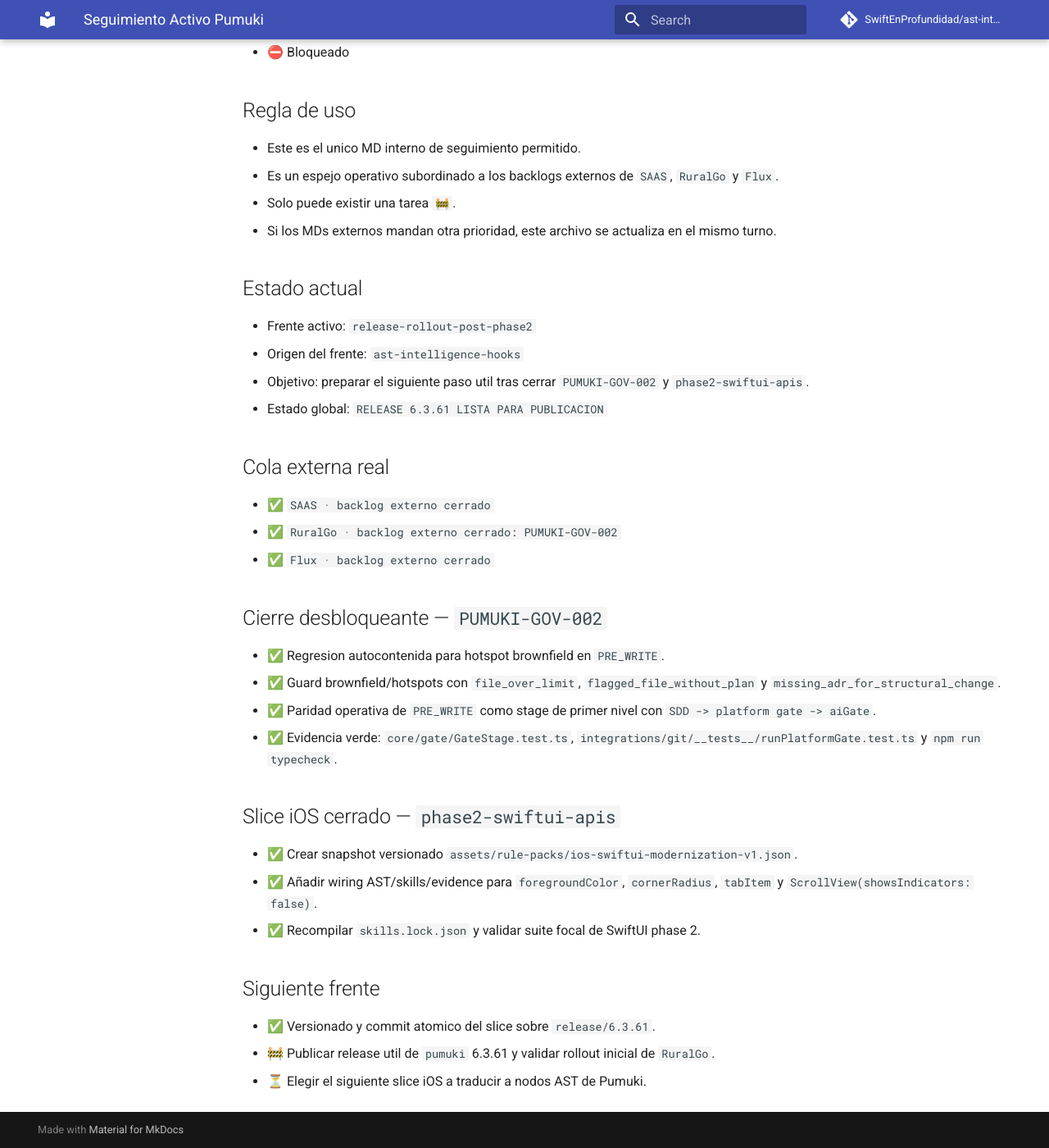
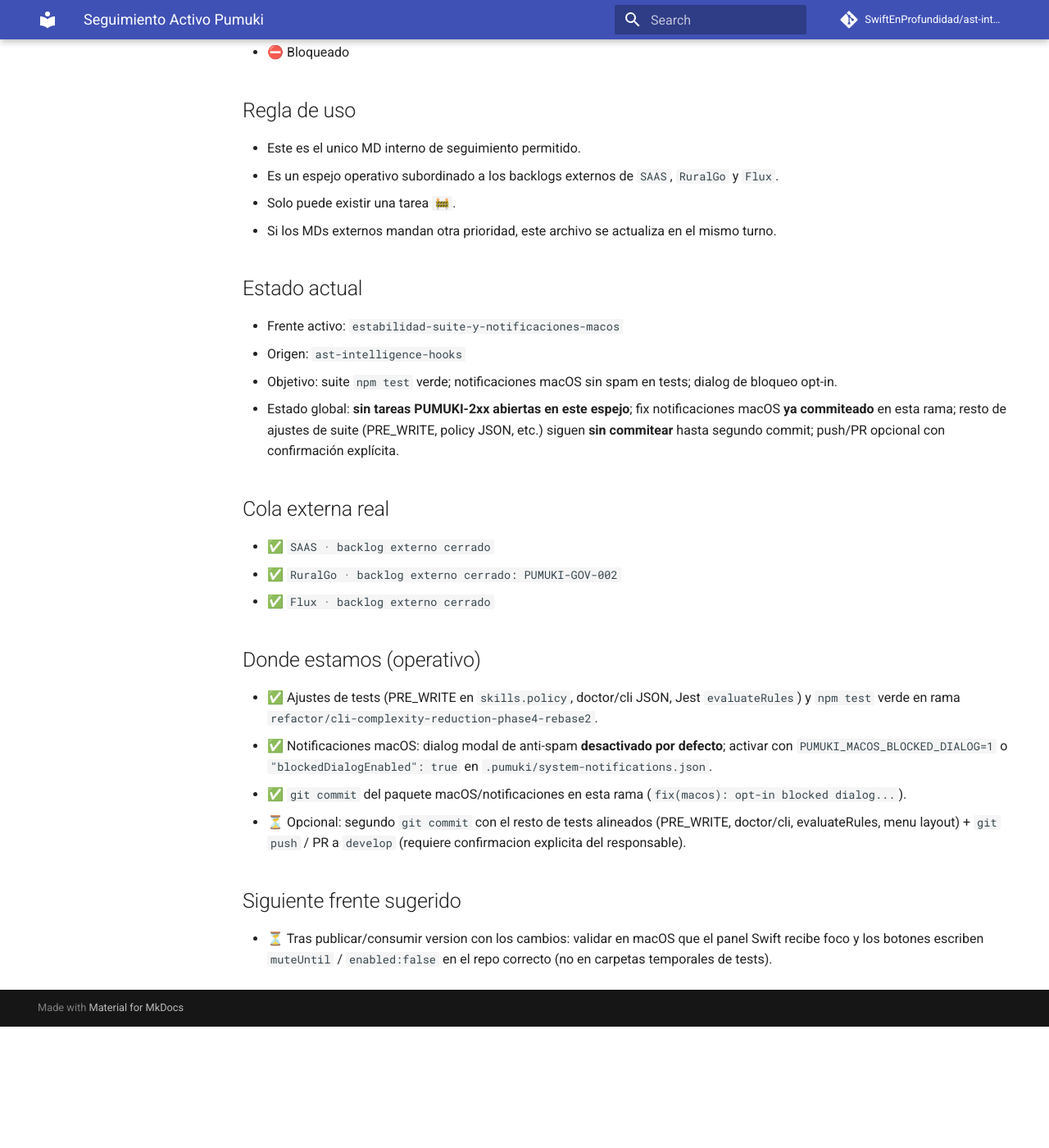
Before and after one commit to SwiftEnProfundidad/ast-intelligence-hooks, an MkDocs documentation site: the page built from docs/tracking/plan-activo-de-trabajo.md, in a window 1280 px wide and 1400 px high, scrolled down 328 px. Shown: the whole window at 82% size. Built offline with MkDocs 1.6.1 and Material for MkDocs 9.7.7, drawn with Linux system fonts in a browser that asks for light colours; comment, search, counter and statistics services are not loaded; after the commit the page ends 1580 px from its top, so only the background shows below that.

Commit message:
docs(tracking): sync active plan with macOS notifications opt-in

```diff
--- a/docs/tracking/plan-activo-de-trabajo.md
+++ b/docs/tracking/plan-activo-de-trabajo.md
@@ -16,10 +16,10 @@
 
 ## Estado actual
 
-- Frente activo: `release-rollout-post-phase2`
-- Origen del frente: `ast-intelligence-hooks`
-- Objetivo: preparar el siguiente paso util tras cerrar `PUMUKI-GOV-002` y `phase2-swiftui-apis`.
-- Estado global: `RELEASE 6.3.61 LISTA PARA PUBLICACION`
+- Frente activo: `estabilidad-suite-y-notificaciones-macos`
+- Origen: `ast-intelligence-hooks`
+- Objetivo: suite `npm test` verde; notificaciones macOS sin spam en tests; dialog de bloqueo opt-in.
+- Estado global: **sin tareas PUMUKI-2xx abiertas en este espejo**; fix notificaciones macOS **ya commiteado** en esta rama; resto de ajustes de suite (PRE_WRITE, policy JSON, etc.) siguen **sin commitear** hasta segundo commit; push/PR opcional con confirmación explícita.
 
 ## Cola externa real
 
@@ -27,21 +27,13 @@
 - ✅ `RuralGo · backlog externo cerrado: PUMUKI-GOV-002`
 - ✅ `Flux · backlog externo cerrado`
 
-## Cierre desbloqueante — `PUMUKI-GOV-002`
+## Donde estamos (operativo)
 
-- ✅ Regresion autocontenida para hotspot brownfield en `PRE_WRITE`.
-- ✅ Guard brownfield/hotspots con `file_over_limit`, `flagged_file_without_plan` y `missing_adr_for_structural_change`.
-- ✅ Paridad operativa de `PRE_WRITE` como stage de primer nivel con `SDD -> platform gate -> aiGate`.
-- ✅ Evidencia verde: `core/gate/GateStage.test.ts`, `integrations/git/__tests__/runPlatformGate.test.ts` y `npm run typecheck`.
+- ✅ Ajustes de tests (PRE_WRITE en `skills.policy`, doctor/cli JSON, Jest `evaluateRules`) y `npm test` verde en rama `refactor/cli-complexity-reduction-phase4-rebase2`.
+- ✅ Notificaciones macOS: dialog modal de anti-spam **desactivado por defecto**; activar con `PUMUKI_MACOS_BLOCKED_DIALOG=1` o `"blockedDialogEnabled": true` en `.pumuki/system-notifications.json`.
+- ✅ `git commit` del paquete macOS/notificaciones en esta rama (`fix(macos): opt-in blocked dialog...`).
+- ⏳ Opcional: segundo `git commit` con el resto de tests alineados (PRE_WRITE, doctor/cli, evaluateRules, menu layout) + `git push` / PR a `develop` (requiere confirmacion explicita del responsable).
 
-## Slice iOS cerrado — `phase2-swiftui-apis`
+## Siguiente frente sugerido
 
-- ✅ Crear snapshot versionado `assets/rule-packs/ios-swiftui-modernization-v1.json`.
-- ✅ Añadir wiring AST/skills/evidence para `foregroundColor`, `cornerRadius`, `tabItem` y `ScrollView(showsIndicators: false)`.
-- ✅ Recompilar `skills.lock.json` y validar suite focal de SwiftUI phase 2.
-
-## Siguiente frente
-
-- ✅ Versionado y commit atomico del slice sobre `release/6.3.61`.
-- 🚧 Publicar release util de `pumuki` 6.3.61 y validar rollout inicial de `RuralGo`.
-- ⏳ Elegir el siguiente slice iOS a traducir a nodos AST de Pumuki.
+- ⏳ Tras publicar/consumir version con los cambios: validar en macOS que el panel Swift recibe foco y los botones escriben `muteUntil` / `enabled:false` en el repo correcto (no en carpetas temporales de tests).
```
